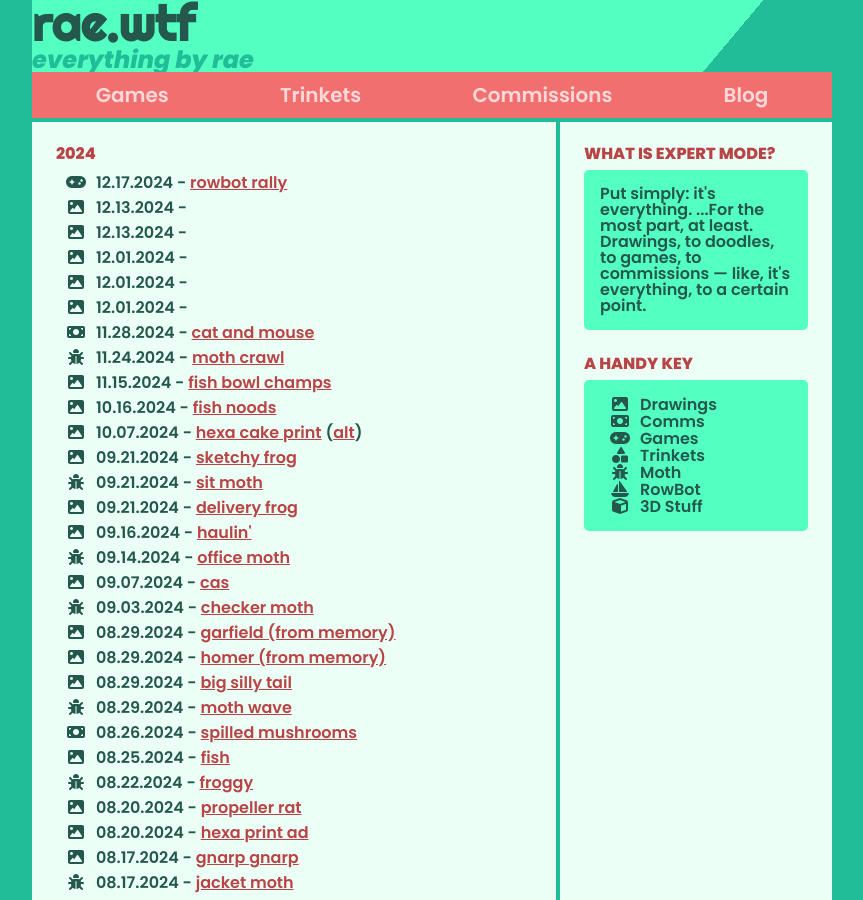
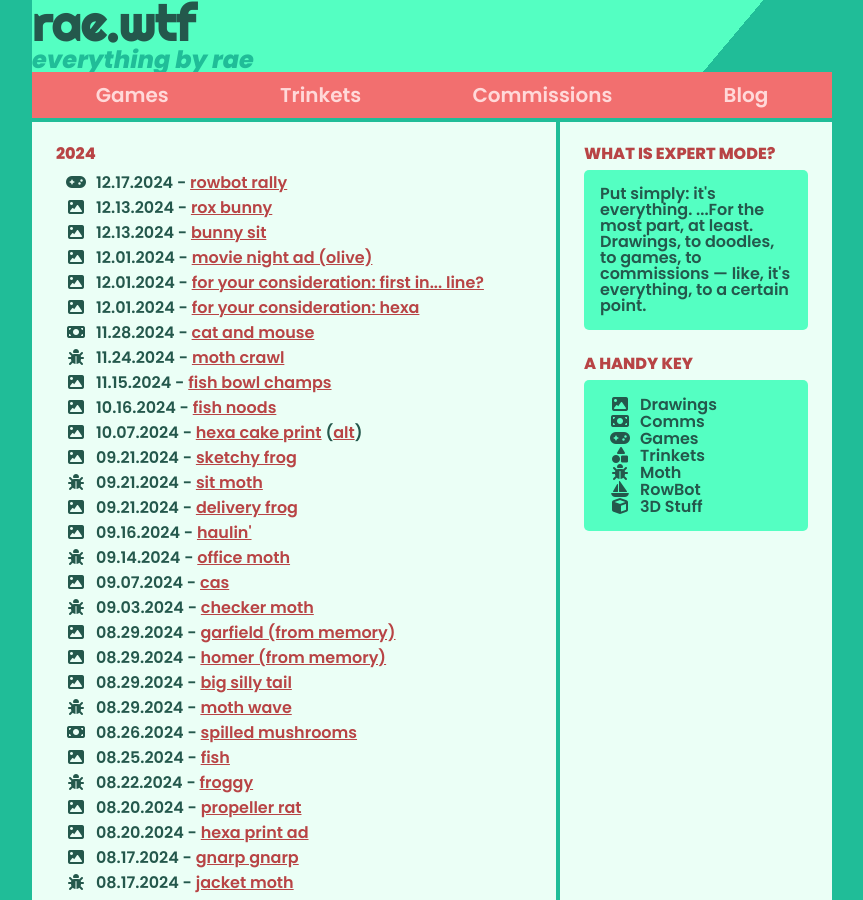
Before and after one commit to raewtf/raewtf.github.io, a Jekyll site: the page expert/index.html, which Jekyll copies as it is, in a window 1280 px wide and 900 px high. Shown: the whole window, without its empty margins (208-1071 px from the left). Built offline with Jekyll 4.4.1, drawn with Linux system fonts in a browser that asks for light colours; nearby versions of some CDN libraries; some of the changed text lies outside the part shown.

Commit message:
am i stupid or just dumb

```diff
--- a/expert/index.html
+++ b/expert/index.html
@@ -42,11 +42,11 @@
         <div class="side_left expert">
 			<h3>2024</h3>
 			<p><i class="fa-solid fa-gamepad"></i>12.17.2024 - <a href="https://play.date/games/rowbot-rally">rowbot rally</a></p>
-			<p><i class="fa-solid fa-image"></i>12.13.2024 - <a href="https://rae.wtf/images/20241213_roxbunny.jpg"></a></p>
-			<p><i class="fa-solid fa-image"></i>12.13.2024 - <a href="https://rae.wtf/images/20241213_bunnysit.jpg"></a></p>
-			<p><i class="fa-solid fa-image"></i>12.01.2024 - <a href="https://rae.wtf/images/20241201_olivead.png"></a></p>
-			<p><i class="fa-solid fa-image"></i>12.01.2024 - <a href="https://rae.wtf/images/20241201_fycfil.jpg"></a></p>
-			<p><i class="fa-solid fa-image"></i>12.01.2024 - <a href="https://rae.wtf/images/20241201_fychexa.jpg"></a></p>
+			<p><i class="fa-solid fa-image"></i>12.13.2024 - <a href="https://rae.wtf/images/20241213_roxbunny.jpg">rox bunny</a></p>
+			<p><i class="fa-solid fa-image"></i>12.13.2024 - <a href="https://rae.wtf/images/20241213_bunnysit.jpg">bunny sit</a></p>
+			<p><i class="fa-solid fa-image"></i>12.01.2024 - <a href="https://rae.wtf/images/20241201_olivead.png">movie night ad (olive)</a></p>
+			<p><i class="fa-solid fa-image"></i>12.01.2024 - <a href="https://rae.wtf/images/20241201_fycfil.jpg">for your consideration: first in... line?</a></p>
+			<p><i class="fa-solid fa-image"></i>12.01.2024 - <a href="https://rae.wtf/images/20241201_fychexa.jpg">for your consideration: hexa</a></p>
 			<p><i class="fa-solid fa-money-bill"></i>11.28.2024 - <a href="https://rae.wtf/images/20241128_catandmouse.png">cat and mouse</a></p>
 			<p><i class="fa-solid fa-bug"></i>11.24.2024 - <a href="https://rae.wtf/images/20241124_mothcrawl.jpg">moth crawl</a></p>
 			<p><i class="fa-solid fa-image"></i>11.15.2024 - <a href="https://rae.wtf/images/20241115_fishbowlchamps.png">fish bowl champs</a></p>
@@ -225,9 +225,9 @@
             <p><i class="fa-solid fa-bug"></i>01.28.2023 - <a href="https://rae.wtf/images/20230128_slamdunk.jpg">slam dunk</a></p>
             <p><i class="fa-solid fa-shapes"></i>01.24.2023 - <a href="https://rae.wtf/mothrotatotron3D.pdx.zip">moth rotatotron 3D</a></p>
             <p><i class="fa-solid fa-bug"></i>01.22.2023 - <a href="https://rae.wtf/images/20230122_yellowandpurplemoth.jpg">yellow & purple moth</a></p>
-            <p><i class="fa-solid fa-image"></i>01.05.2023 - <a href="https://rae.wtf/images/20230105_tsc.png">resident evil 4 - tales from the backlog</a> (thanks scott collab)</p>
+            <p><i class="fa-solid fa-image"></i>01.05.2023 - <a href="https://rae.wtf/images/20230105_tsc.png">resident evil 4</a> (thanks scott collab)</p>
             <p><i class="fa-solid fa-image"></i>01.03.2023 - <a href="https://rae.wtf/images/20230103_tsc.png">ex-exclusives</a> (thanks scott collab)</p>
-            <p><i class="fa-solid fa-image"></i>01.01.2023 - <a href="https://rae.wtf/images/20230101_tsc.png">nintendo labo - adventures with the variety kit</a> (thanks scott collab)</p>
+            <p><i class="fa-solid fa-image"></i>01.01.2023 - <a href="https://rae.wtf/images/20230101_tsc.png">nintendo labo</a> (thanks scott collab)</p>
             <p><i class="fa-solid fa-bug"></i>01.01.2023 - <a href="https://rae.wtf/images/20230101_newyearsmoth.png">new years' moth</a></p>
 			<hr>
 			<h3>2022</h3>
```
